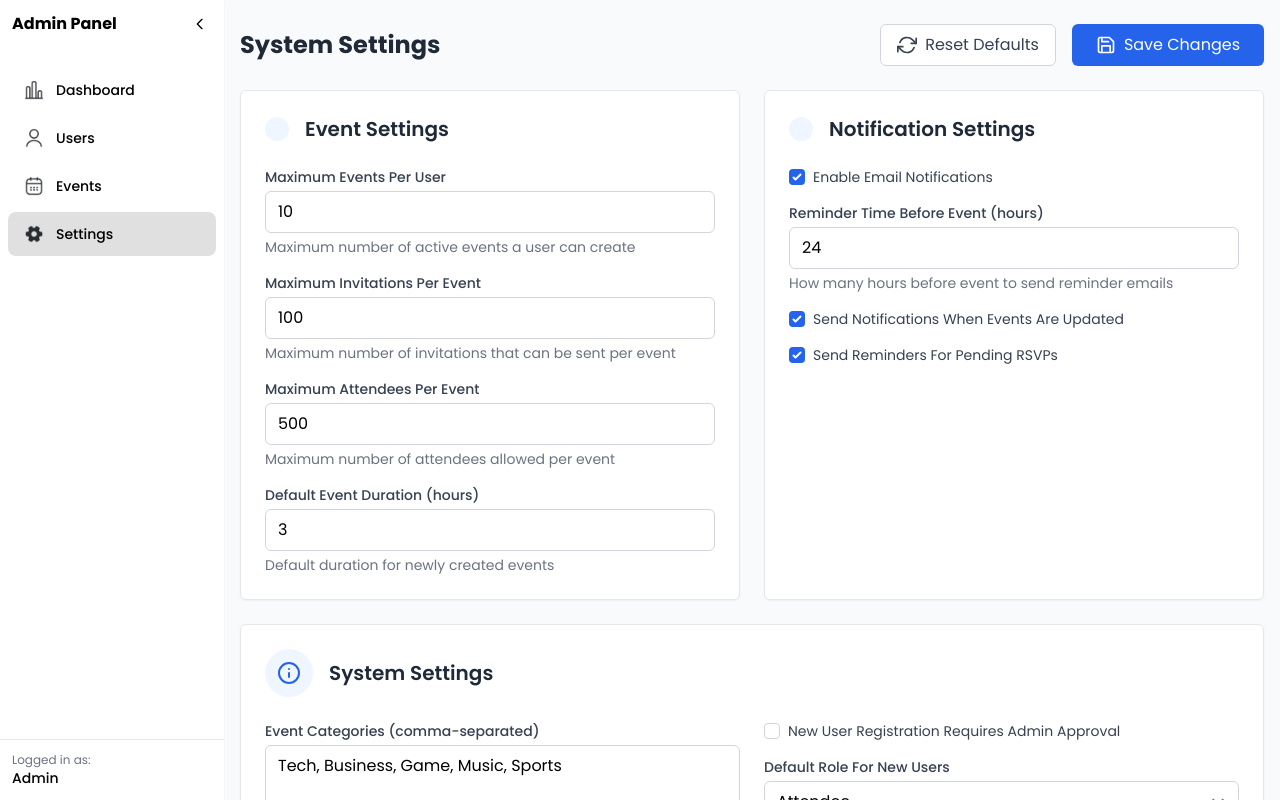
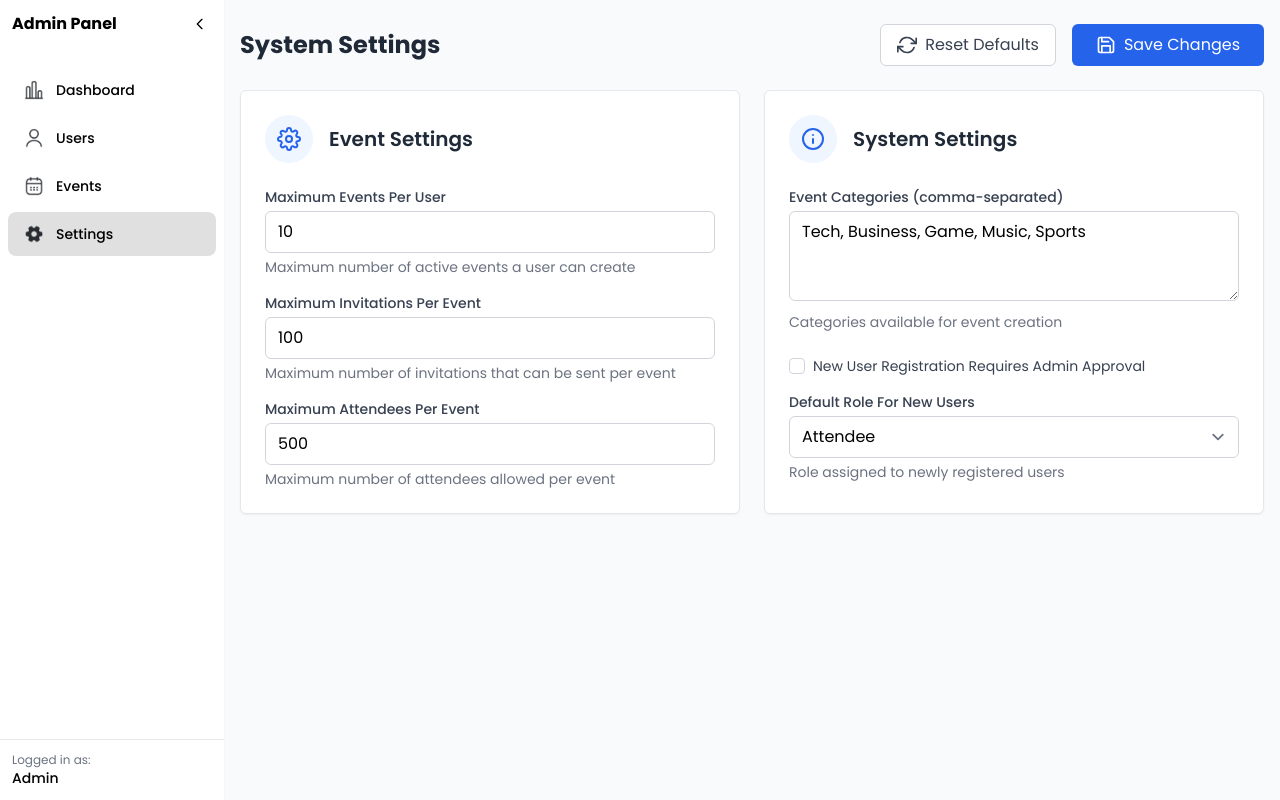
Before and after one commit to VoMinhKhoii/event-management-web-app, a React (Vite) app in the folder client/: page /admin/setting in a window 1280 px wide. Built offline with nearby package versions, Linux system fonts and the light colour scheme; what javascript-time-ago would draw is missing.

Commit message:
[FIX]: Change UI for admin setting

```diff
--- a/client/src/Admin/AdminSettingPage.jsx
+++ b/client/src/Admin/AdminSettingPage.jsx
@@ -1,6 +1,7 @@
 /* eslint-disable no-unused-vars */
 import React, { useState, useEffect } from 'react';
-import { FiSave, FiRefreshCw, FiInfo } from 'react-icons/fi';
+import { FiSave, FiRefreshCw, FiInfo, FiSettings } from 'react-icons/fi';
+
 import AdminNavPane from '../components/AdminNavPane';
 
 const AdminSettingPage = () => {
@@ -14,7 +15,6 @@ const AdminSettingPage = () => {
         maxEventsPerUser: 10,
         maxInvitationsPerEvent: 100,
         maxAttendeesPerEvent: 500,
-        defaultEventDuration: 3 // hours
     });
 
     const [notificationSettings, setNotificationSettings] = useState({
@@ -78,35 +78,13 @@ const AdminSettingPage = () => {
         const { name, value } = e.target;
 
         // Convert string values to numbers where appropriate
-        const numericValue = ['maxEventsPerUser', 'maxInvitationsPerEvent', 'maxAttendeesPerEvent', 'defaultEventDuration'].includes(name)
+        const numericValue = ['maxEventsPerUser', 'maxInvitationsPerEvent', 'maxAttendeesPerEvent'].includes(name)
             ? parseInt(value, 10)
             : value;
 
         setEventSettings({
             ...eventSettings,
             [name]: numericValue
-        });
-
-        // Clear error for this field if it exists
-        if (formErrors[name]) {
-            setFormErrors({
-                ...formErrors,
-                [name]: null
-            });
-        }
-    };
-
-    // Handle form input changes for notification settings
-    const handleNotificationSettingChange = (e) => {
-        const { name, value, type, checked } = e.target;
-
-        // Handle checkboxes separately
-        const newValue = type === 'checkbox' ? checked :
-                         ['reminderTimeBefore'].includes(name) ? parseInt(value, 10) : value;
-
-        setNotificationSettings({
-            ...notificationSettings,
-            [name]: newValue
         });
 
         // Clear error for this field if it exists
@@ -177,10 +155,6 @@ const AdminSettingPage = () => {
         if (eventSettings.maxAttendeesPerEvent < 1) {
             errors.maxAttendeesPerEvent = 'Must be at least 1';
         }
-        if (eventSettings.defaultEventDuration < 0.5) {
-            errors.defaultEventDuration = 'Must be at least 0.5 hours';
-        }
-
         // Validate notification settings
         if (notificationSettings.reminderTimeBefore < 0) {
             errors.reminderTimeBefore = 'Must be a positive number';
@@ -266,7 +240,6 @@ const AdminSettingPage = () => {
             maxEventsPerUser: 10,
             maxInvitationsPerEvent: 100,
             maxAttendeesPerEvent: 500,
-            defaultEventDuration: 3
         });
 
         setNotificationSettings({
@@ -371,6 +344,7 @@ const AdminSettingPage = () => {
                         <div className="bg-white p-6 rounded-md shadow-sm border border-gray-200">
                             <div className="flex items-center space-x-4 mb-6">
                                 <div className="p-3 rounded-full bg-[#EFF6FF]">
+                                    <FiSettings className="h-6 w-6 text-blue-600" />
                                 </div>
                                 <h2 className="text-xl font-semibold text-gray-800">Event Settings</h2>
                             </div>
@@ -438,113 +412,11 @@ const AdminSettingPage = () => {
                                         Maximum number of attendees allowed per event
                                     </p>
                                 </div>
-
-                                {/* Default Event Duration */}
-                                <div>
-                                    <label className="block text-sm font-medium text-gray-700 mb-1">
-                                        Default Event Duration (hours)
-                                    </label>
-                                    <input
-                                        type="number"
-                                        name="defaultEventDuration"
-                                        value={eventSettings.defaultEventDuration}
-                                        onChange={handleEventSettingChange}
-                                        className={`w-full py-2 px-3 border ${formErrors.defaultEventDuration ? 'border-red-500' : 'border-gray-300'} rounded-md focus:outline-none focus:ring-2 focus:ring-blue-500`}
-                                        min="0.5"
-                                        step="0.5"
-                                    />
-                                    {formErrors.defaultEventDuration && (
-                                        <p className="mt-1 text-sm text-red-600">{formErrors.defaultEventDuration}</p>
-                                    )}
-                                    <p className="mt-1 text-sm text-gray-500">
-                                        Default duration for newly created events
-                                    </p>
-                                </div>
-                            </div>
-                        </div>
-
-                        {/* Notification Settings Card */}
-                        <div className="bg-white p-6 rounded-md shadow-sm border border-gray-200">
-                            <div className="flex items-center space-x-4 mb-6">
-                                <div className="p-3 rounded-full bg-[#EFF6FF]">
-                                </div>
-                                <h2 className="text-xl font-semibold text-gray-800">Notification Settings</h2>
-                            </div>
-
-                            <div className="space-y-4">
-                                {/* Enable Email Notifications */}
-                                <div className="flex items-center">
-                                    <input
-                                        type="checkbox"
-                                        id="enableEmailNotifications"
-                                        name="enableEmailNotifications"
-                                        checked={notificationSettings.enableEmailNotifications}
-                                        onChange={handleNotificationSettingChange}
-                                        className="h-4 w-4 text-blue-600 focus:ring-blue-500 border-gray-300 rounded"
-                                    />
-                                    <label htmlFor="enableEmailNotifications" className="ml-2 block text-sm text-gray-700">
-                                        Enable Email Notifications
-                                    </label>
-                                </div>
-
-                                {/* Reminder Time */}
-                                <div>
-                                    <label className="block text-sm font-medium text-gray-700 mb-1">
-                                        Reminder Time Before Event (hours)
-                                    </label>
-                                    <input
-                                        type="number"
-                                        name="reminderTimeBefore"
-                                        value={notificationSettings.reminderTimeBefore}
-                                        onChange={handleNotificationSettingChange}
-                                        className={`w-full py-2 px-3 border ${formErrors.reminderTimeBefore ? 'border-red-500' : 'border-gray-300'} rounded-md focus:outline-none focus:ring-2 focus:ring-blue-500`}
-                                        min="0"
-                                        disabled={!notificationSettings.enableEmailNotifications}
-                                    />
-                                    {formErrors.reminderTimeBefore && (
-                                        <p className="mt-1 text-sm text-red-600">{formErrors.reminderTimeBefore}</p>
-                                    )}
-                                    <p className="mt-1 text-sm text-gray-500">
-                                        How many hours before event to send reminder emails
-                                    </p>
-                                </div>
-
-                                {/* Send Update Notifications */}
-                                <div className="flex items-center">
-                                    <input
-                                        type="checkbox"
-                                        id="sendUpdateNotifications"
-                                        name="sendUpdateNotifications"
-                                        checked={notificationSettings.sendUpdateNotifications}
-                                        onChange={handleNotificationSettingChange}
-                                        className="h-4 w-4 text-blue-600 focus:ring-blue-500 border-gray-300 rounded"
-                                        disabled={!notificationSettings.enableEmailNotifications}
-                                    />
-                                    <label htmlFor="sendUpdateNotifications" className="ml-2 block text-sm text-gray-700">
-                                        Send Notifications When Events Are Updated
-                                    </label>
-                                </div>
-
-                                {/* Send RSVP Reminders */}
-                                <div className="flex items-center">
-                                    <input
-                                        type="checkbox"
-                                        id="sendRSVPReminders"
-                                        name="sendRSVPReminders"
-                                        checked={notificationSettings.sendRSVPReminders}
-                                        onChange={handleNotificationSettingChange}
-                                        className="h-4 w-4 text-blue-600 focus:ring-blue-500 border-gray-300 rounded"
-                                        disabled={!notificationSettings.enableEmailNotifications}
-                                    />
-                                    <label htmlFor="sendRSVPReminders" className="ml-2 block text-sm text-gray-700">
-                                        Send Reminders For Pending RSVPs
-                                    </label>
-                                </div>
                             </div>
                         </div>
 
                         {/* System Settings Card */}
-                        <div className="bg-white p-6 rounded-md shadow-sm border border-gray-200 lg:col-span-2">
+                        <div className="bg-white p-6 rounded-md shadow-sm border border-gray-200 grid-cols-2 lg:grid-col-2">
                             <div className="flex items-center space-x-4 mb-6">
                                 <div className="p-3 rounded-full bg-[#EFF6FF]">
                                     <FiInfo className="h-6 w-6 text-blue-600" />
@@ -552,7 +424,7 @@ const AdminSettingPage = () => {
                                 <h2 className="text-xl font-semibold text-gray-800">System Settings</h2>
                             </div>
 
-                            <div className="grid grid-cols-1 md:grid-cols-2 gap-6">
+                            <div className="grid grid-cols-1 gap-6">
                                 <div className="space-y-4">
                                     {/* Event Categories */}
                                     <div>
@@ -585,7 +457,7 @@ const AdminSettingPage = () => {
                                             onChange={handleSystemSettingChange}
                                             className="h-4 w-4 text-blue-600 focus:ring-blue-500 border-gray-300 rounded"
                                         />
-                                        <label htmlFor="registrationRequiresApproval" className="ml-2 block text-sm text-gray-700">
+                                        <label htmlForm="registrationRequiresApproval" className="ml-2 block text-sm text-gray-700">
                                             New User Registration Requires Admin Approval
                                         </label>
                                     </div>
```
